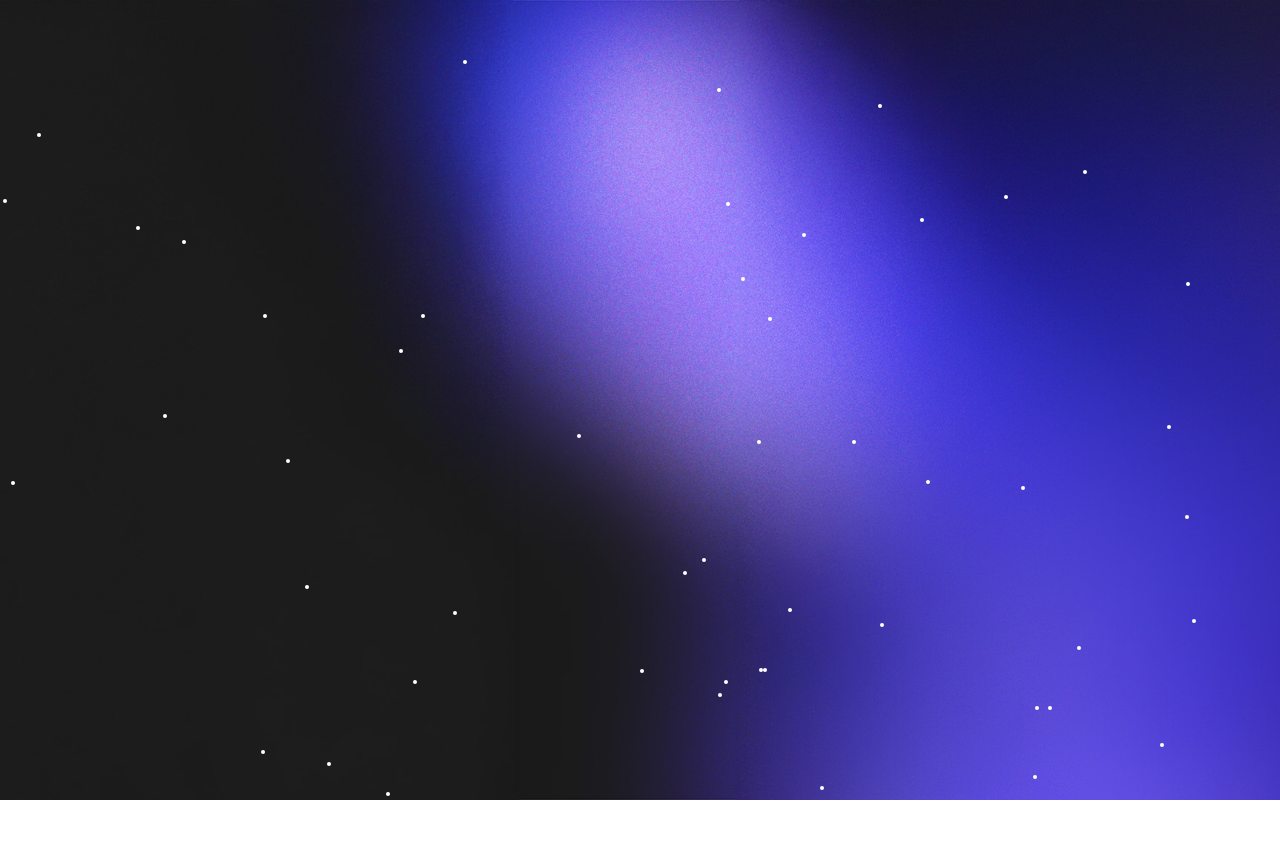
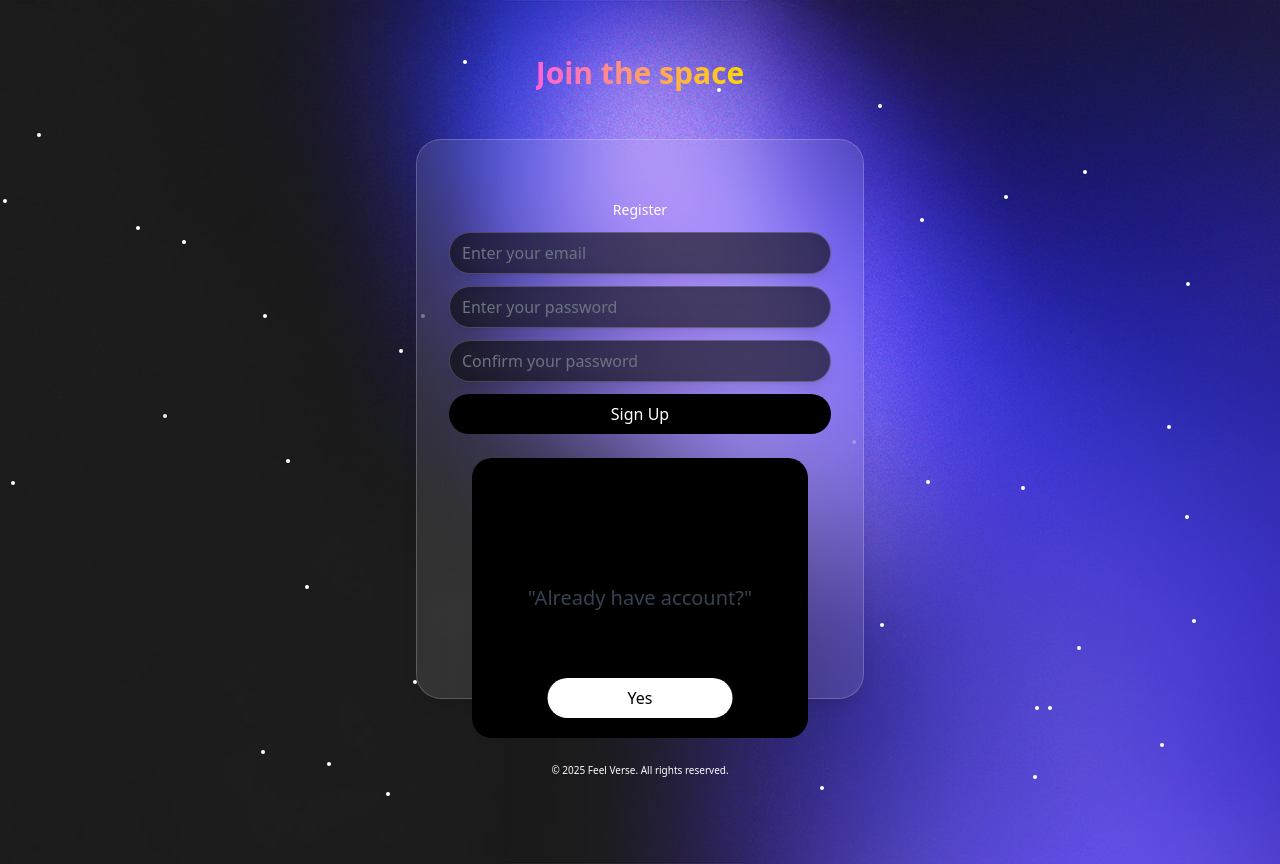
Before and after one commit to Nissorn/FeelVerse, a React (Vite) app: page /register in a window 1280 px wide. Before the commit this address had no page. Before the commit the page ends 800 px from the top, so only its background shows below. Built offline with nearby package versions, Linux system fonts and the light colour scheme.

Commit message:
Add Register.jsx, Modify style, text

```diff
--- a/src/App.jsx
+++ b/src/App.jsx
@@ -3,6 +3,7 @@ import { useEffect } from 'react';
 import gsap from 'gsap';
 
 import Login from './auth/Login.jsx';
+import Register from './auth/Register.jsx';
 import Dashboard from './components/Dashboard.jsx';
 
 function App() {
@@ -39,6 +40,7 @@ function App() {
           <Routes>
             <Route path="/" element={<Login />} />
             <Route path="/dashboard" element={<Dashboard />} />
+            <Route path="/register" element={<Register />} />
           </Routes>
         </div>
       </div>
--- a/src/auth/Login.jsx
+++ b/src/auth/Login.jsx
@@ -44,7 +44,7 @@ const Login = () => {
           </div>
         )}
         {/* Black box container positioned to overlap with glass-card */}
-        <div className='w-[75vw] xs:w-[75vw] sm:w-[60vw] md:w-[45vw] lg:w-[35vw] xl:w-[30vw] h-[30vh] bg-black rounded-[20px] absolute -top-10 left-1/2 transform -translate-x-1/2 flex items-center justify-center transition-all duration-300'>
+        <div className='w-[85%] max-w-[336px] h-[30vh] bg-black rounded-[20px] absolute -top-10 left-1/2 transform -translate-x-1/2 flex items-center justify-center transition-all duration-300'>
           <h1 className='text-gray-700 text-xl'>"No account yet"</h1>
           <button className="absolute bottom-5 left-1/2 transform -translate-x-1/2 px-20 py-2 bg-white text-black rounded-full hover:bg-space-star transition-colors">
             Yes
@@ -83,7 +83,7 @@ const Login = () => {
             className="space-button w-full"
             disabled={loading}
           >
-            {loading ? 'Signing In...' : 'Enter'}
+            {loading ? 'Signing In...' : 'Sign In'}
           </button>
 
           <div className="flex items-center justify-center text-[10px]">
--- a/src/auth/Register.jsx
+++ b/src/auth/Register.jsx
@@ -0,0 +1,84 @@
+import { useState } from 'react';
+import { Link } from 'react-router-dom';
+
+const Register = () => {
+  const [formData, setFormData] = useState({
+    email: '',
+    password: '',
+    confirmPassword: ''
+  });
+
+  const handleSubmit = (e) => {
+    e.preventDefault();
+    // TODO: Implement registration logic
+  };
+
+  return (
+    <div className="flex min-h-screen items-center justify-center flex-col">
+      <h2 className="text-gradient text-3xl font-bold mb-12 mt-[-2rem]">Join the space</h2>
+      <div className="glass-card p-8 w-full h-[70vh] max-w-md relative">
+        {/* Black box container positioned to overlap with glass-card */}
+        <div className='w-[85%] max-w-[336px] h-[35vh] bg-black rounded-[20px] absolute -bottom-10 left-1/2 transform -translate-x-1/2 flex items-center justify-center transition-all duration-300'>
+          <h1 className='text-gray-700 text-xl'>"Already have account?"</h1>
+          <button className="absolute bottom-5 left-1/2 transform -translate-x-1/2 px-20 py-2 bg-white text-black rounded-full hover:bg-space-star transition-colors">
+            Yes
+          </button>
+        </div>
+
+        <form onSubmit={handleSubmit} className="space-y-3">
+          <div>
+          <label className="block text-sm font-medium text-white mb-3 mt-7 text-center">Register</label>
+            <input
+              type="email"
+              placeholder='Enter your email'
+              className="w-full glass-card bg-black/60 text-white focus:bg-nebula-glow rounded-[30px]"
+              value={formData.email}
+              onChange={(e) => setFormData({ ...formData, email: e.target.value })}
+              required
+            />
+          </div>
+
+          <div>
+            <input
+              type="password"
+              placeholder='Enter your password'
+              className="w-full glass-card bg-black/60 text-white rounded-[30px]"
+              value={formData.password}
+              onChange={(e) => setFormData({ ...formData, password: e.target.value })}
+              required
+            />
+          </div>
+
+          <div>
+            <input
+              type="password"
+              placeholder='Confirm your password'
+              className="w-full glass-card bg-black/60 text-white rounded-[30px]"
+              value={formData.confirmPassword}
+              onChange={(e) => setFormData({ ...formData, confirmPassword: e.target.value })}
+              required
+            />
+          </div>
+
+          <button type="submit" className="space-button w-full">
+            Sign Up
+          </button>
+
+          {/* <p className="text-center text-sm text-gray-400">
+            Already have an account?{' '}
+            <Link to="/login" className="text-space-nebula hover:text-space-star transition-colors">
+              Sign In
+            </Link>
+          </p> */}
+        </form>
+      </div>
+      <footer>
+        <p className="text-white text-center mt-16 text-[10px]">
+          &copy; {new Date().getFullYear()} Feel Verse. All rights reserved.
+        </p>
+      </footer>
+    </div>
+  );
+};
+
+export default Register;
```
